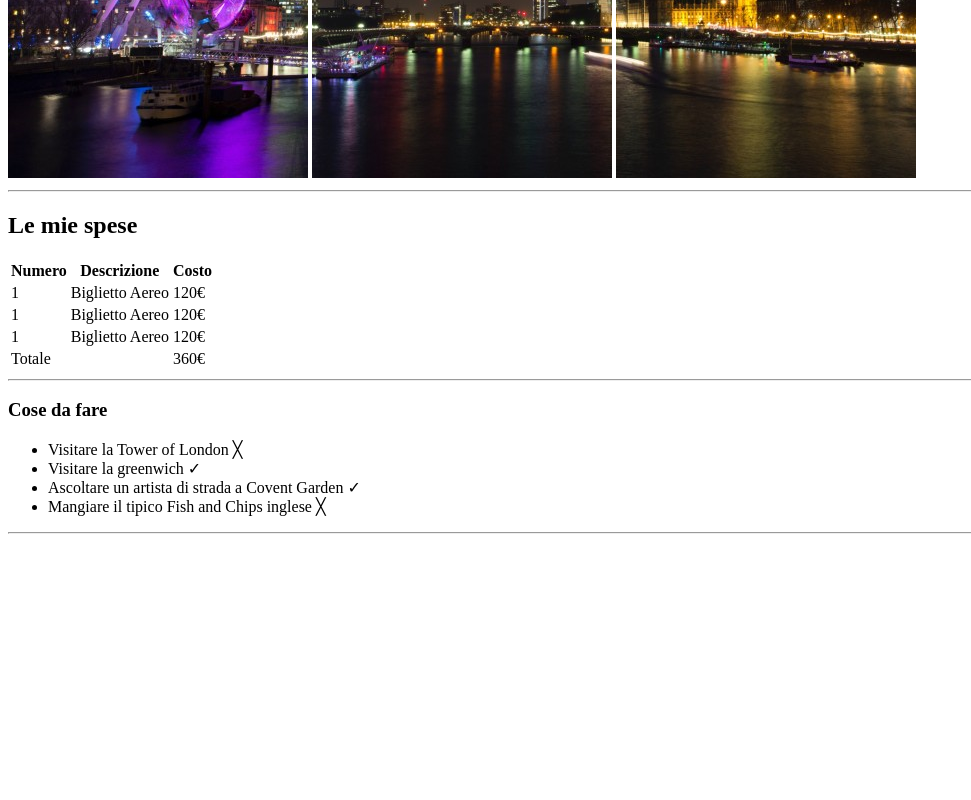
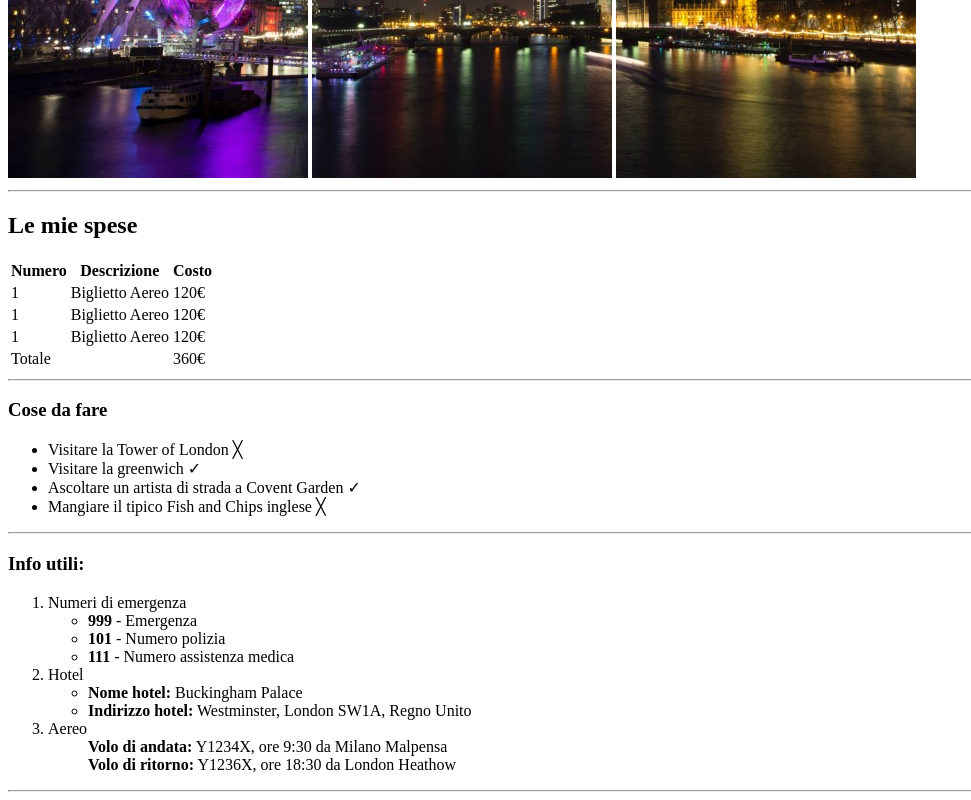
Before and after one commit to saragenuardi/html-london-trip, a plain HTML site: page index.html in a window 1280 px wide. Shown: the part 502-1302 px from the top of the page, without its empty margins (0-971 px from the left). Before the commit the page ends 1044 px from the top, so only its background shows below. Drawn offline with Linux system fonts and the light colour scheme; files whose address does not match are found by name.

Commit message:
third section "info"

```diff
--- a/index.html
+++ b/index.html
@@ -111,8 +111,51 @@
             </ul>
             <hr>
         </section>
+        <!-- /second section "cose da fare" -->
 
-        <!-- /second section "cose da fare" -->
+        <!-- third section "info" -->
+        <section>
+            <h3>Info utili:
+            </h3>
+            <ol>
+                <li>
+                    Numeri di emergenza
+                </li>
+                <ul>
+                    <li>
+                        <strong>999</strong> - Emergenza
+                    </li>
+                    <li>
+                        <strong>101</strong> - Numero polizia
+                    </li>
+                    <li>
+                        <strong>111</strong> - Numero assistenza medica
+                    </li>
+                </ul>
+                <li>
+                    Hotel
+                </li>
+                <ul>
+                    <li>
+                        <strong>Nome hotel:</strong> Buckingham Palace
+                    </li>
+                    <li>
+                        <strong>Indirizzo hotel:</strong> Westminster, London SW1A, Regno Unito
+                    </li>
+                </ul>
+                <li>
+                    Aereo
+                </li>
+                <ul>
+                    <strong>Volo di andata:</strong> Y1234X, ore 9:30 da Milano Malpensa
+                </ul>
+                <ul>
+                    <strong>Volo di ritorno:</strong> Y1236X, ore 18:30 da London Heathow
+                </ul>
+            </ol>
+            <hr>
+        </section>
+        <!-- /third section "info" -->
 
     </main>
 
```
